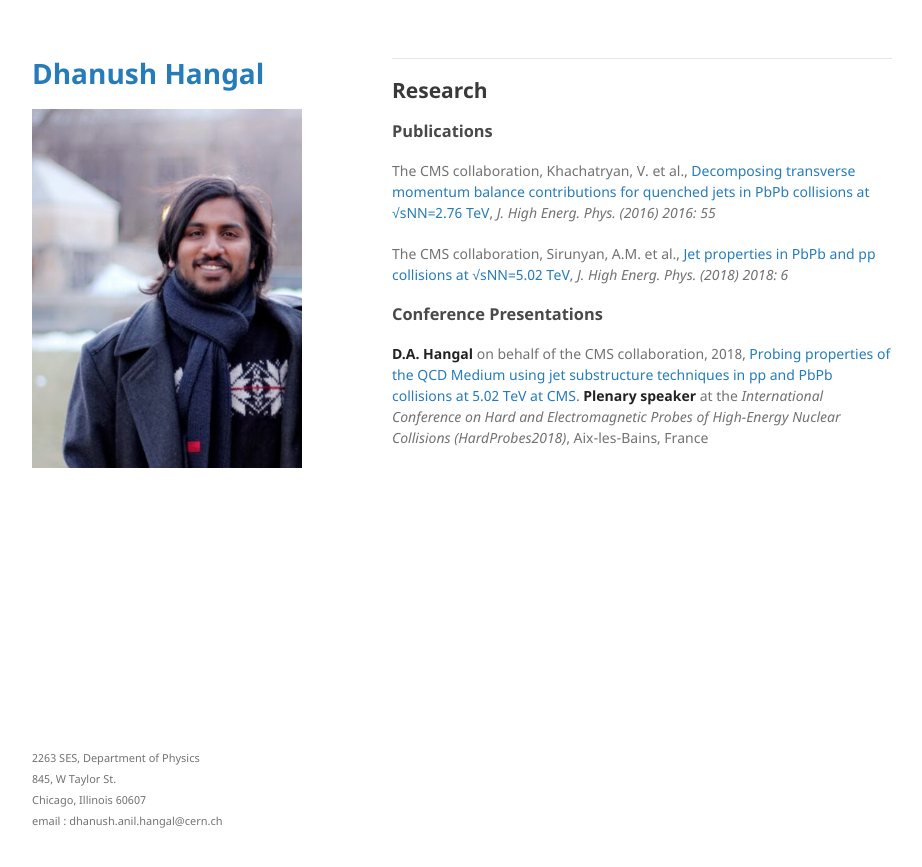
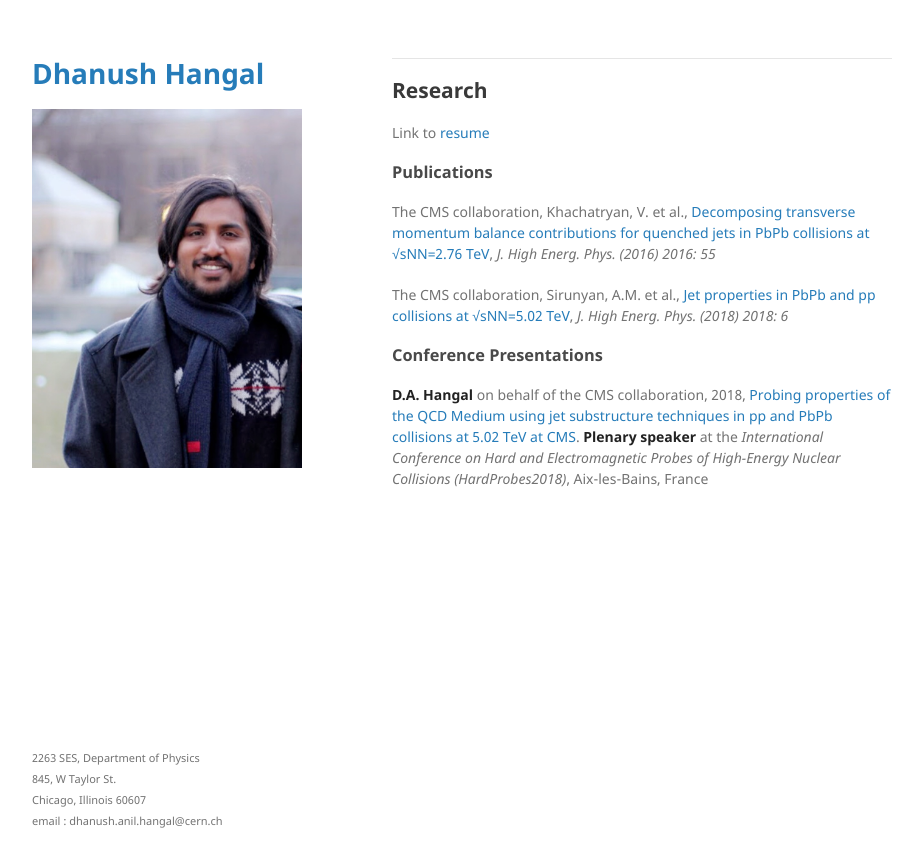
Before and after one commit to dhanushhangal/dhanushhangal.github.io, a Jekyll site: the page built from research.md, in a window 1280 px wide. Shown: the top 867 px of the page, without its empty margins (178-1100 px from the left). Built offline with Jekyll 4.4.1, drawn with Linux system fonts in a browser that asks for light colours; our own code applies the rules of GitHub Pages for plain Markdown files; the repository's description, which GitHub fills in, is left out.

Commit message:
publications

```diff
--- a/research.md
+++ b/research.md
@@ -1,6 +1,8 @@
 * * *
 
 ## Research
+
+Link to [resume]()
 
 ### Publications
 
```
